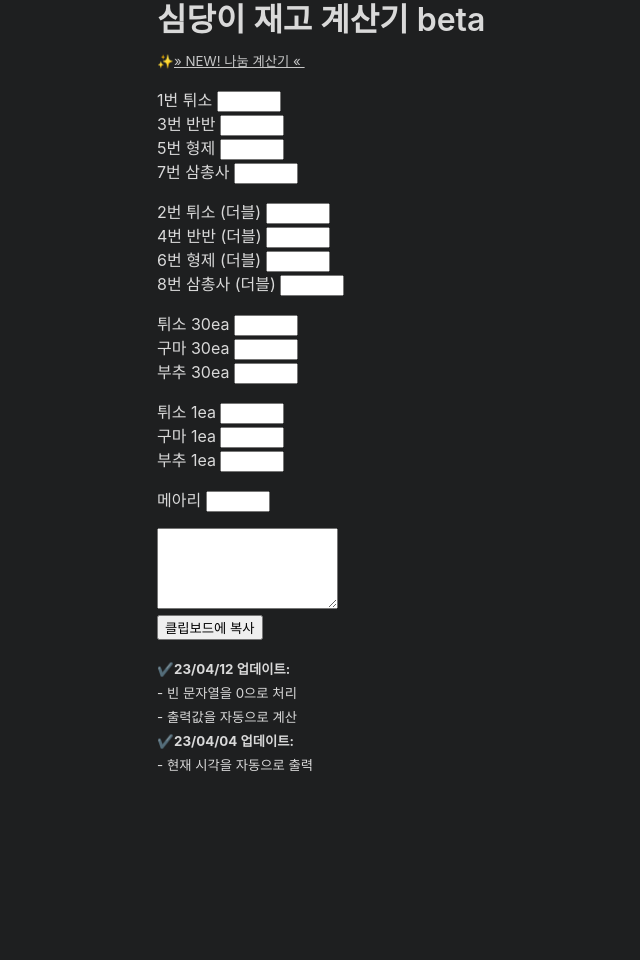
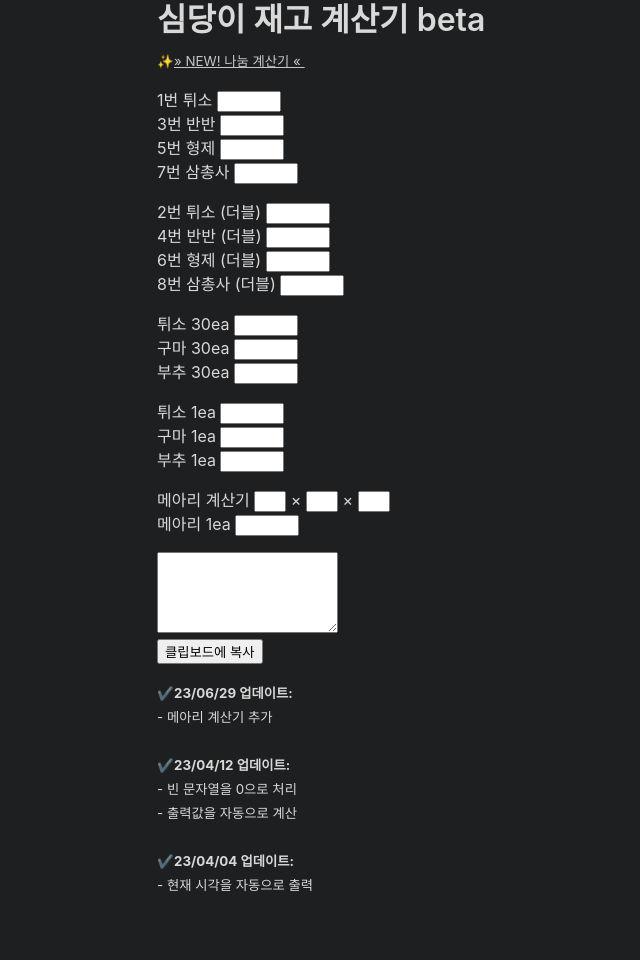
Before and after one commit to hanseodev/hanseodev.github.io, a Jekyll site: the page built from stockcal.md, in a window 1280 px wide. Shown: the whole page, without its empty margins (147-787 px from the left). Built offline with Jekyll 4.4.1, drawn with Linux system fonts in a browser that asks for light colours; before the commit the page ends 900 px from its top, so only the background shows below that.

Commit message:
Update stockcal.md

```diff
--- a/stockcal.md
+++ b/stockcal.md
@@ -37,14 +37,19 @@ title: 심당이 재고 계산기 beta
 <label for="num15">부추 1ea</label>
 <input type="text" pattern="\d*" id="num15" style="width: 4rem;" oninput="calculate()"><br>
 
-<label for="num12">메아리</label>
+<label for="num16">메아리 계산기</label>
+<input type="text" pattern="\d*" id="num16" style="width: 2rem;" oninput="calculate()"> &times;
+<input type="text" pattern="\d*" id="num17" style="width: 2rem;" oninput="calculate()"> &times;
+<input type="text" pattern="\d*" id="num18" style="width: 2rem;" oninput="calculate()"><br>
+<label for="num12">메아리 1ea</label>
 <input type="text" pattern="\d*" id="num12" style="width: 4rem;" oninput="calculate()"><br>
 
 <textarea rows="5" id="result" readonly></textarea>
 
 <button onclick="copyToClipboard()">클립보드에 복사</button>
 
-<small>✔️<b>23/04/12 업데이트:</b><br>- 빈 문자열을 0으로 처리<br>- 출력값을 자동으로 계산</small><br>
+<small><b>✔️23/06/29 업데이트:</b><br>- 메아리 계산기 추가</small><br><br>
+<small><b>✔️23/04/12 업데이트:</b><br>- 빈 문자열을 0으로 처리<br>- 출력값을 자동으로 계산</small><br><br>
 <small><b>✔️23/04/04 업데이트:</b><br>- 현재 시각을 자동으로 출력</small>
 
 <script>
```
Also changed, not shown: other parts of stockcal.md (+4 -1 lines).
